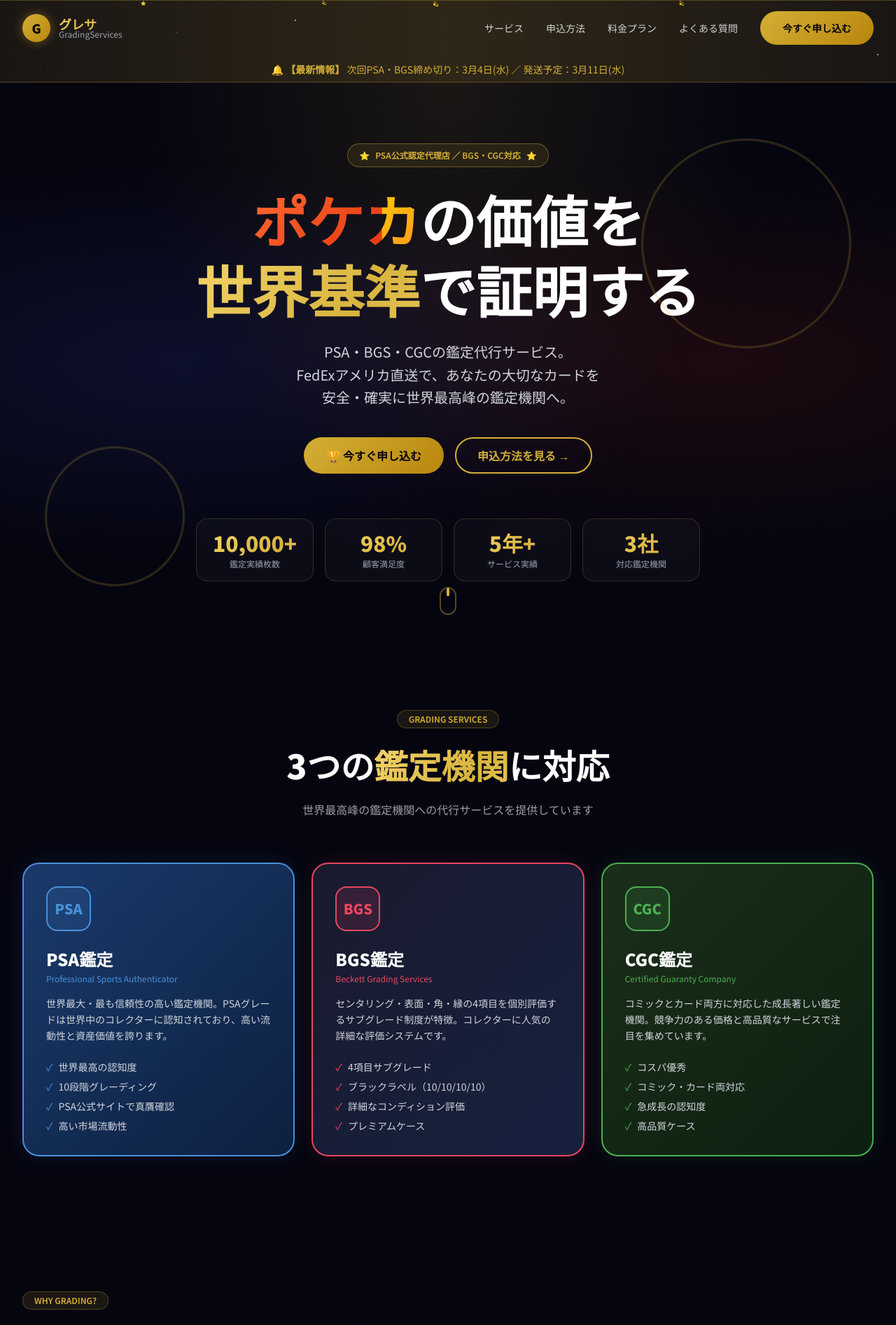
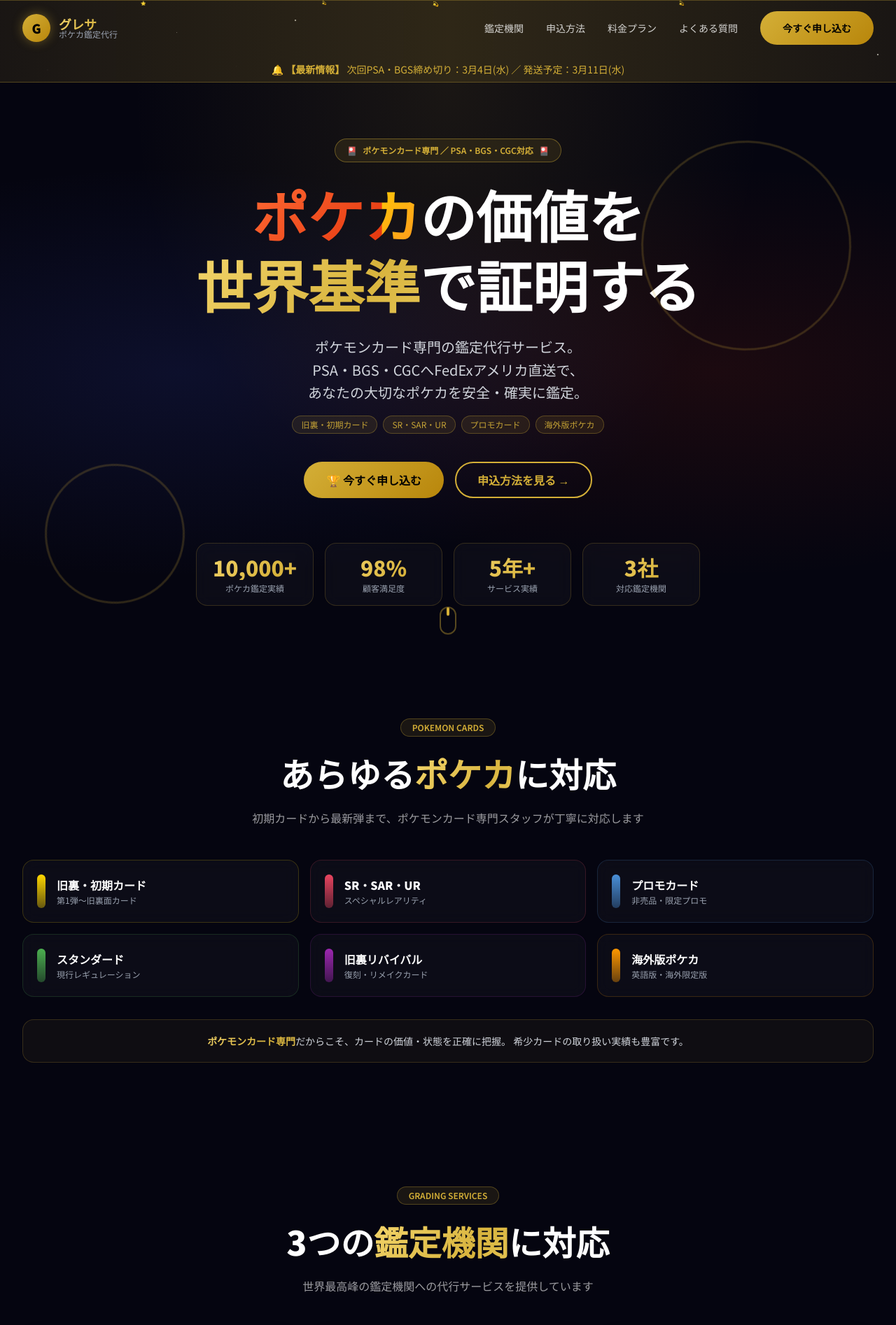
Before and after one commit to ekato4222-dot/pokegure, a Next.js app: page / in a window 1280 px wide. Shown: the top 1894 px of the page at 70% size. Built offline with nearby package versions, Linux system fonts and the light colour scheme.

Commit message:
ポケカ専門に特化: 対応カードジャンルセクション削除、ポケカ種別セクション追加、FAQ・コピー更新

```diff
--- a/src/app/layout.tsx
+++ b/src/app/layout.tsx
@@ -15,14 +15,18 @@
   keywords: [
     "ポケモンカード",
     "ポケカ",
-    "鑑定代行",
+    "ポケカ鑑定",
+    "ポケカ鑑定代行",
     "PSA",
     "BGS",
     "CGC",
     "グレーディング",
     "グレサ",
-    "トレーディングカード",
-    "鑑定",
+    "旧裏カード",
+    "初期ポケカ",
+    "PSA10",
+    "鑑定代行",
+    "FedEx直送",
   ],
   openGraph: {
     title: "グレサ | ポケカ鑑定代行 PSA・BGS・CGC",
--- a/src/app/page.tsx
+++ b/src/app/page.tsx
@@ -115,11 +115,11 @@
   const faqs = [
     {
       q: "鑑定にはどのくらいの期間がかかりますか？",
-      a: "プランによって異なりますが、通常プランで約2〜4ヶ月、エクスプレスプランで約1〜2ヶ月が目安です。PSA・BGS・CGCの混雑状況により変動する場合があります。",
+      a: "プランによって異なりますが、エコノミープランで約3〜4ヶ月、スタンダードプランで約2〜3ヶ月、エクスプレスプランで約1〜2ヶ月が目安です。PSA・BGS・CGCの混雑状況により変動する場合があります。",
     },
     {
-      q: "どんなカードでも鑑定できますか？",
-      a: "ポケモンカードをはじめ、スポーツカード、MTG、遊戯王など様々なトレーディングカードに対応しています。一部受付停止カードがある場合はお知らせページをご確認ください。",
+      q: "ポケモンカードはどんな種類でも鑑定できますか？",
+      a: "旧裏・旧裏面・初期カード・プロモカード・SR・SAR・URなど、ほぼすべてのポケモンカードに対応しています。一部受付停止カードがある場合はお知らせページをご確認ください。",
     },
     {
       q: "カードが破損した場合の保証はありますか？",
@@ -127,7 +127,7 @@
     },
     {
       q: "PSA・BGS・CGCの違いは何ですか？",
-      a: "PSAは世界最大の鑑定機関で流通量が多く、BGSはサブグレードが付く詳細な評価が特徴、CGCはコミック・カード両方に対応した新興機関です。用途に合わせてお選びください。",
+      a: "PSAは世界最大の鑑定機関で流通量が多く、ポケカ市場での認知度が最高です。BGSはセンタリング・表面・角・縁の4項目を個別評価するサブグレード制度が特徴。CGCはコスパが良く急成長中の機関です。",
     },
     {
       q: "申し込みから発送までの流れを教えてください。",
@@ -137,6 +137,14 @@
       q: "グレードが低かった場合はどうなりますか？",
       a: "鑑定結果に関わらず、鑑定料金は発生いたします。グレードが低い場合でも、ケースに入った状態でお返しします。事前にカードのコンディションをご確認いただくことをお勧めします。",
     },
+    {
+      q: "旧裏・初期カードの鑑定は可能ですか？",
+      a: "はい、旧裏面カード・初期カード（第1弾〜）も対応しています。ポケカ専門スタッフが丁寧に検品・梱包いたします。希少カードの取り扱いも豊富な実績があります。",
+    },
+    {
+      q: "何枚から申し込めますか？",
+      a: "1枚から申し込み可能です。まとめて出すほど1枚あたりの送料コストが下がるため、複数枚でのご依頼をおすすめしています。",
+    },
   ];
 
   const services = [
@@ -145,8 +153,8 @@
       subtitle: "Professional Sports Authenticator",
       color: "psa-grade",
       accentColor: "#4a90d9",
-      description: "世界最大・最も信頼性の高い鑑定機関。PSAグレードは世界中のコレクターに認知されており、高い流動性と資産価値を誇ります。",
-      features: ["世界最高の認知度", "10段階グレーディング", "PSA公式サイトで真贋確認", "高い市場流動性"],
+      description: "世界最大・最も信頼性の高い鑑定機関。PSAグレードはポケカ市場で最も認知されており、高い流動性と資産価値を誇ります。",
+      features: ["ポケカ市場で最高の認知度", "10段階グレーディング", "PSA公式サイトで真贋確認", "高い市場流動性"],
       badge: "PSA",
     },
     {
@@ -163,8 +171,8 @@
       subtitle: "Certified Guaranty Company",
       color: "cgc-grade",
       accentColor: "#4caf50",
-      description: "コミックとカード両方に対応した成長著しい鑑定機関。競争力のある価格と高品質なサービスで注目を集めています。",
-      features: ["コスパ優秀", "コミック・カード両対応", "急成長の認知度", "高品質ケース"],
+      description: "競争力のある価格と高品質なサービスで急成長中の鑑定機関。ポケカコレクターにも注目されています。",
+      features: ["コスパ優秀", "急成長の認知度", "高品質ケース", "ポケカ対応実績多数"],
       badge: "CGC",
     },
   ];
@@ -179,13 +187,13 @@
     {
       num: "02",
       title: "カードを梱包・発送",
-      desc: "専用の梱包方法に従ってカードを保護し、弊社の受付住所へ郵送してください。",
+      desc: "専用の梱包方法に従ってポケカを保護し、弊社の受付住所へ郵送してください。",
       icon: "📦",
     },
     {
       num: "03",
       title: "受付・検品",
-      desc: "カード到着後、内容を確認し受付完了のご連絡をいたします。",
+      desc: "カード到着後、ポケカ専門スタッフが内容を確認し受付完了のご連絡をいたします。",
       icon: "🔍",
     },
     {
@@ -197,7 +205,7 @@
     {
       num: "05",
       title: "鑑定・グレーディング",
-      desc: "PSA・BGS・CGCの専門家がカードを詳細に検査し、グレードを決定します。",
+      desc: "PSA・BGS・CGCの専門家がポケカを詳細に検査し、グレードを決定します。",
       icon: "🏆",
     },
     {
@@ -242,10 +250,19 @@
   ];
 
   const stats = [
-    { value: "10,000+", label: "鑑定実績枚数" },
+    { value: "10,000+", label: "ポケカ鑑定実績" },
     { value: "98%", label: "顧客満足度" },
     { value: "5年+", label: "サービス実績" },
     { value: "3社", label: "対応鑑定機関" },
+  ];
+
+  const pokemonTypes = [
+    { name: "旧裏・初期カード", color: "#ffd700", desc: "第1弾〜旧裏面カード" },
+    { name: "SR・SAR・UR", color: "#e94560", desc: "スペシャルレアリティ" },
+    { name: "プロモカード", color: "#4a90d9", desc: "非売品・限定プロモ" },
+    { name: "スタンダード", color: "#4caf50", desc: "現行レギュレーション" },
+    { name: "旧裏リバイバル", color: "#9c27b0", desc: "復刻・リメイクカード" },
+    { name: "海外版ポケカ", color: "#ff9800", desc: "英語版・海外限定版" },
   ];
 
   return (
@@ -311,13 +328,13 @@
               </div>
               <div>
                 <div className="font-black text-lg leading-none gradient-text">グレサ</div>
-                <div className="text-xs text-gray-400 leading-none">GradingServices</div>
+                <div className="text-xs text-gray-400 leading-none">ポケカ鑑定代行</div>
               </div>
             </div>
 
             {/* Desktop nav */}
             <div className="hidden md:flex items-center gap-8">
-              <a href="#services" className="nav-link text-sm">サービス</a>
+              <a href="#services" className="nav-link text-sm">鑑定機関</a>
               <a href="#how-it-works" className="nav-link text-sm">申込方法</a>
               <a href="#pricing" className="nav-link text-sm">料金プラン</a>
               <a href="#faq" className="nav-link text-sm">よくある質問</a>
@@ -344,7 +361,7 @@
               style={{ borderColor: "rgba(212, 175, 55, 0.2)" }}
             >
               <div className="flex flex-col gap-4">
-                <a href="#services" className="nav-link text-sm" onClick={() => setMobileMenuOpen(false)}>サービス</a>
+                <a href="#services" className="nav-link text-sm" onClick={() => setMobileMenuOpen(false)}>鑑定機関</a>
                 <a href="#how-it-works" className="nav-link text-sm" onClick={() => setMobileMenuOpen(false)}>申込方法</a>
                 <a href="#pricing" className="nav-link text-sm" onClick={() => setMobileMenuOpen(false)}>料金プラン</a>
                 <a href="#faq" className="nav-link text-sm" onClick={() => setMobileMenuOpen(false)}>よくある質問</a>
@@ -395,9 +412,9 @@
               color: "var(--gold)",
             }}
           >
-            <span>⭐</span>
-            <span>PSA公式認定代理店 ／ BGS・CGC対応</span>
-            <span>⭐</span>
+            <span>🎴</span>
+            <span>ポケモンカード専門 ／ PSA・BGS・CGC対応</span>
+            <span>🎴</span>
           </div>
 
           {/* Main heading */}
@@ -409,11 +426,28 @@
             <span className="text-white">で証明する</span>
           </h1>
 
-          <p className="text-gray-300 text-lg md:text-xl max-w-2xl mx-auto mb-10 leading-relaxed">
-            PSA・BGS・CGCの鑑定代行サービス。<br />
-            FedExアメリカ直送で、あなたの大切なカードを<br className="hidden md:block" />
-            安全・確実に世界最高峰の鑑定機関へ。
+          <p className="text-gray-300 text-lg md:text-xl max-w-2xl mx-auto mb-4 leading-relaxed">
+            ポケモンカード専門の鑑定代行サービス。<br />
+            PSA・BGS・CGCへFedExアメリカ直送で、<br className="hidden md:block" />
+            あなたの大切なポケカを安全・確実に鑑定。
           </p>
+
+          {/* Pokemon card types highlight */}
+          <div className="flex flex-wrap justify-center gap-2 mb-10">
+            {["旧裏・初期カード", "SR・SAR・UR", "プロモカード", "海外版ポケカ"].map((type) => (
+              <span
+                key={type}
+                className="text-xs px-3 py-1 rounded-full"
+                style={{
+                  background: "rgba(212, 175, 55, 0.1)",
+                  border: "1px solid rgba(212, 175, 55, 0.3)",
+                  color: "rgba(212, 175, 55, 0.9)",
+                }}
+              >
+                {type}
+              </span>
+            ))}
+          </div>
 
           <div className="flex flex-col sm:flex-row gap-4 justify-center items-center mb-16">
             <a href="#contact" className="btn-primary text-base px-8 py-4">
@@ -448,6 +482,62 @@
               className="w-1 h-3 rounded-full"
               style={{ background: "var(--gold)", animation: "float 1.5s ease-in-out infinite" }}
             />
+          </div>
+        </div>
+      </section>
+
+      {/* Pokemon Card Types Section */}
+      <section className="relative z-10 py-20">
+        <div className="max-w-7xl mx-auto px-4 sm:px-6 lg:px-8">
+          <div className="text-center mb-12">
+            <div
+              className="inline-block px-4 py-1 rounded-full text-xs font-semibold mb-4"
+              style={{
+                background: "rgba(212, 175, 55, 0.1)",
+                border: "1px solid rgba(212, 175, 55, 0.3)",
+                color: "var(--gold)",
+              }}
+            >
+              POKEMON CARDS
+            </div>
+            <h2 className="section-title text-white">
+              あらゆる<span className="gradient-text">ポケカ</span>に対応
+            </h2>
+            <p className="section-subtitle">
+              初期カードから最新弾まで、ポケモンカード専門スタッフが丁寧に対応します
+            </p>
+          </div>
+
+          <div className="grid grid-cols-2 md:grid-cols-3 gap-4">
+            {pokemonTypes.map((type, i) => (
+              <div
+                key={i}
+                className="glass-card rounded-2xl p-5 flex items-center gap-4 group hover:-translate-y-1 transition-transform duration-300"
+                style={{ borderColor: `${type.color}30` }}
+              >
+                <div
+                  className="w-3 h-12 rounded-full flex-shrink-0"
+                  style={{ background: `linear-gradient(180deg, ${type.color}, ${type.color}60)` }}
+                />
+                <div>
+                  <div className="font-black text-white text-sm md:text-base">{type.name}</div>
+                  <div className="text-gray-400 text-xs mt-0.5">{type.desc}</div>
+                </div>
+              </div>
+            ))}
+          </div>
+
+          <div
+            className="mt-8 rounded-2xl p-5 text-center"
+            style={{
+              background: "rgba(212, 175, 55, 0.05)",
+              border: "1px solid rgba(212, 175, 55, 0.2)",
+            }}
+          >
+            <p className="text-gray-300 text-sm">
+              <span className="gradient-text font-bold">ポケモンカード専門</span>だからこそ、カードの価値・状態を正確に把握。
+              希少カードの取り扱い実績も豊富です。
+            </p>
           </div>
         </div>
       </section>
@@ -545,20 +635,20 @@
                 WHY GRADING?
               </div>
               <h2 className="text-4xl md:text-5xl font-black text-white mb-6 leading-tight">
-                なぜ<span className="gradient-text">グレーディング</span>が<br />必要なのか？
+                なぜポケカに<br /><span className="gradient-text">グレーディング</span>が<br />必要なのか？
               </h2>
               <p className="text-gray-300 leading-relaxed mb-8">
-                トレーディングカードの価値は、そのコンディションによって大きく左右されます。
+                ポケモンカードの価値は、そのコンディションによって大きく左右されます。
                 グレーディングを行うことで、カードの真贋と状態が第三者機関によって証明され、
                 売買時の信頼性が格段に向上します。
               </p>
 
               <div className="space-y-4">
                 {[
-                  { icon: "💎", title: "資産価値の最大化", desc: "グレード10のカードは未鑑定品の数倍〜数十倍の価値になることも" },
+                  { icon: "💎", title: "資産価値の最大化", desc: "PSA10のポケカは未鑑定品の数倍〜数十倍の価値になることも" },
                   { icon: "🛡️", title: "真贋の証明", desc: "世界的に認められた機関による偽造品チェックで安心の取引を" },
-                  { icon: "📈", title: "市場流動性の向上", desc: "PSA・BGSグレードは世界中のオークションで高い信頼性を持つ" },
-                  { icon: "🔒", title: "長期保存・保護", desc: "特殊ケースに封入されることで、カードを永続的に保護" },
+                  { icon: "📈", title: "市場流動性の向上", desc: "PSA・BGSグレードはメルカリ・ヤフオク・海外オークションで高い信頼性" },
+                  { icon: "🔒", title: "長期保存・保護", desc: "特殊ケースに封入されることで、大切なポケカを永続的に保護" },
                 ].map((item, i) => (
                   <div key={i} className="flex items-start gap-4 glass-card rounded-2xl p-4">
                     <span className="text-2xl">{item.icon}</span>
@@ -601,7 +691,7 @@
                 style={{ borderColor: "rgba(212, 175, 55, 0.3)" }}
               >
                 <p className="text-sm text-gray-300">
-                  <span className="gradient-text font-bold">PSA・BGS・CGC</span> は10段階でカードを評価。<br />
+                  <span className="gradient-text font-bold">PSA・BGS・CGC</span> は10段階でポケカを評価。<br />
                   グレードが高いほど、市場価値が大幅に上昇します。
                 </p>
               </div>
@@ -760,60 +850,6 @@
         </div>
       </section>
 
-      {/* Supported Cards Section */}
-      <section className="relative z-10 py-24">
-        <div className="max-w-7xl mx-auto px-4 sm:px-6 lg:px-8">
-          <div className="text-center mb-16">
-            <div
-              className="inline-block px-4 py-1 rounded-full text-xs font-semibold mb-4"
-              style={{
-                background: "rgba(212, 175, 55, 0.1)",
-                border: "1px solid rgba(212, 175, 55, 0.3)",
-                color: "var(--gold)",
-              }}
-            >
-              SUPPORTED CARDS
-            </div>
-            <h2 className="section-title text-white">
-              対応<span className="gradient-text">カードジャンル</span>
-            </h2>
-          </div>
-
-          <div className="grid grid-cols-2 md:grid-cols-4 gap-4">
-            {[
-              { name: "ポケモンカード", emoji: "🎴", desc: "ポケカ専門の知識で対応", highlight: true },
-              { name: "スポーツカード", emoji: "⚾", desc: "MLB・NBA・NFLなど" },
-              { name: "MTG", emoji: "🧙", desc: "マジック：ザ・ギャザリング" },
-              { name: "遊戯王", emoji: "⚡", desc: "レアカードも対応" },
-            ].map((card, i) => (
-              <div
-                key={i}
-                className="glass-card rounded-3xl p-6 text-center"
-                style={{
-                  borderColor: card.highlight ? "rgba(212, 175, 55, 0.5)" : "rgba(212, 175, 55, 0.2)",
-                  background: card.highlight ? "rgba(212, 175, 55, 0.05)" : "rgba(255, 255, 255, 0.03)",
-                }}
-              >
-                <div className="text-5xl mb-4">{card.emoji}</div>
-                <div className="font-black text-white mb-2">{card.name}</div>
-                <div className="text-gray-400 text-xs">{card.desc}</div>
-                {card.highlight && (
-                  <div
-                    className="mt-3 text-xs font-bold px-3 py-1 rounded-full inline-block"
-                    style={{
-                      background: "rgba(212, 175, 55, 0.2)",
-                      color: "var(--gold)",
-                    }}
-                  >
-                    ⭐ 専門対応
-                  </div>
-                )}
-              </div>
-            ))}
-          </div>
-        </div>
-      </section>
-
       {/* FAQ Section */}
       <section
         id="faq"
@@ -920,9 +956,9 @@
             />
 
             <div className="relative z-10">
-              <div className="text-5xl mb-6">🏆</div>
+              <div className="text-5xl mb-6">🎴</div>
               <h2 className="text-4xl md:text-5xl font-black text-white mb-4">
-                今すぐ<span className="gradient-text">鑑定</span>を始めよう
+                今すぐ<span className="gradient-text">ポケカ鑑定</span>を始めよう
               </h2>
               <p className="text-gray-300 text-lg mb-8 max-w-xl mx-auto">
                 あなたの大切なポケモンカードの価値を、世界基準で証明しましょう。
@@ -988,11 +1024,11 @@
                 </div>
                 <div>
                   <div className="font-black text-lg leading-none gradient-text">グレサ</div>
-                  <div className="text-xs text-gray-400 leading-none">GradingServices</div>
+                  <div className="text-xs text-gray-400 leading-none">ポケカ鑑定代行</div>
                 </div>
               </div>
               <p className="text-gray-400 text-sm leading-relaxed max-w-xs">
-                PSA公式認定代理店として、ポケモンカードをはじめとするトレーディングカードの鑑定代行サービスを提供しています。
+                ポケモンカード専門の鑑定代行サービス。PSA・BGS・CGCへのFedEx直送で、あなたの大切なポケカを世界基準で鑑定します。
               </p>
             </div>
 
```
